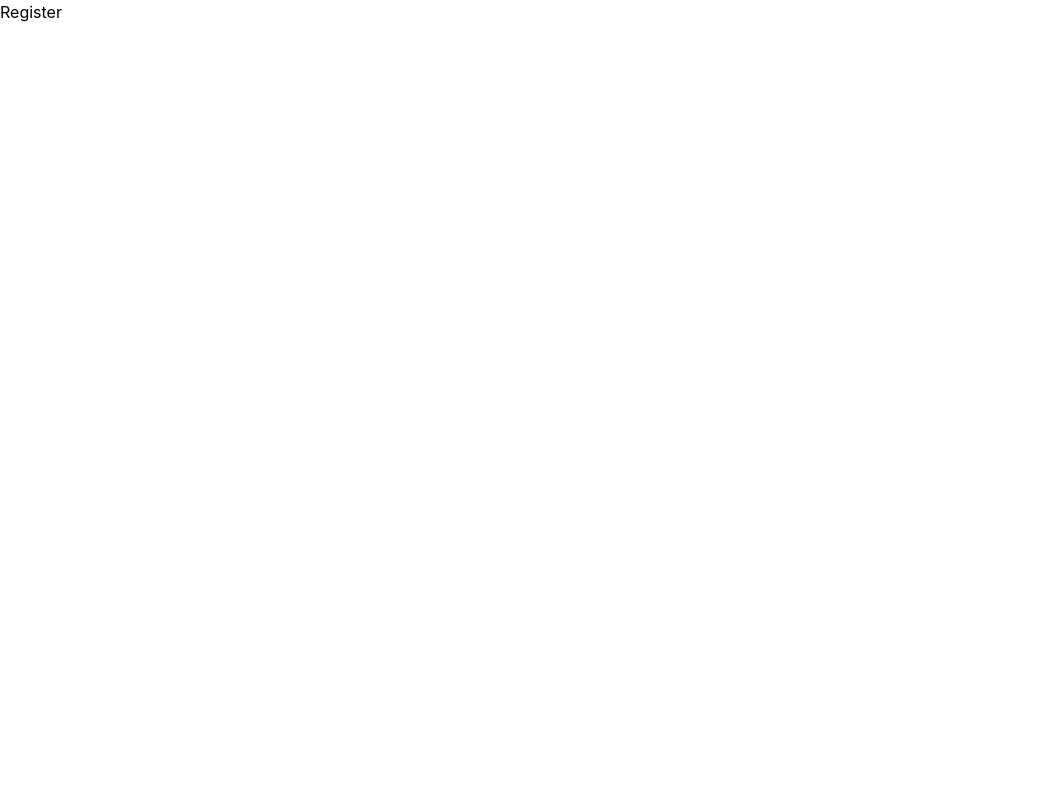
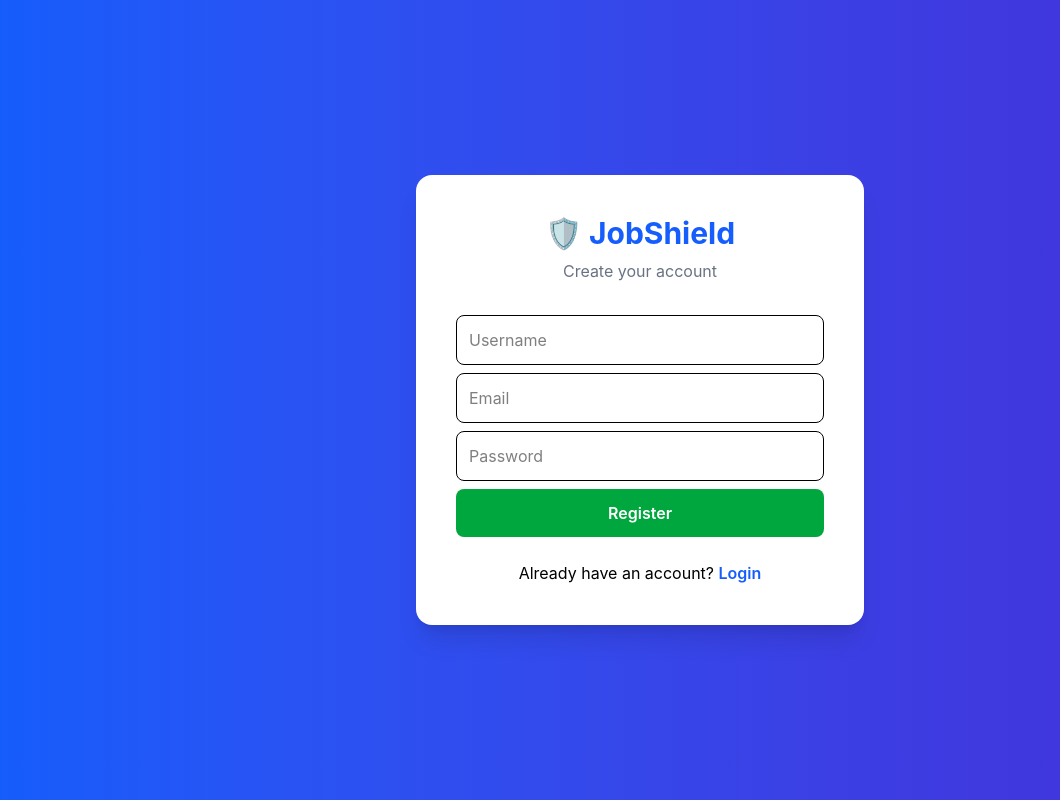
Before and after one commit to enlightened2003/JobShield, a React app in the folder frontend/: page /register in a window 1280 px wide. Shown: the whole page, without its empty margins (0-1060 px from the left). Built offline with nearby package versions, Linux system fonts and the light colour scheme; the HTML template or start-up script is replaced by a standard one.

Commit message:
Release JobShield v1.0

```diff
--- a/frontend/src/App.jsx
+++ b/frontend/src/App.jsx
@@ -3,12 +3,16 @@ import { Routes, Route } from "react-router-dom";
 import Login from "./pages/Login";
 import Register from "./pages/Register";
 import Dashboard from "./pages/Dashboard";
+import AnalyzeJob from "./pages/AnalyzeJob";
 import History from "./pages/History";
-import AnalyzeJob from "./pages/AnalyzeJob";
 import NotFound from "./pages/NotFound";
 
+import ProtectedRoute from "./components/ProtectedRoute";
+
 function App() {
+
     return (
+
         <Routes>
 
             <Route
@@ -23,17 +27,29 @@ function App() {
 
             <Route
                 path="/dashboard"
-                element={<Dashboard />}
+                element={
+                    <ProtectedRoute>
+                        <Dashboard />
+                    </ProtectedRoute>
+                }
             />
 
             <Route
                 path="/analyze"
-                element={<AnalyzeJob />}
+                element={
+                    <ProtectedRoute>
+                        <AnalyzeJob />
+                    </ProtectedRoute>
+                }
             />
 
             <Route
                 path="/history"
-                element={<History />}
+                element={
+                    <ProtectedRoute>
+                        <History />
+                    </ProtectedRoute>
+                }
             />
 
             <Route
@@ -42,7 +58,9 @@ function App() {
             />
 
         </Routes>
+
     );
+
 }
 
 export default App;
--- a/frontend/src/components/Navbar.jsx
+++ b/frontend/src/components/Navbar.jsx
@@ -1,23 +1,44 @@
+import { useNavigate } from "react-router-dom";
+
 function Navbar() {
+
+    const navigate = useNavigate();
+
+    const handleLogout = () => {
+
+        localStorage.removeItem("token");
+
+        navigate("/", { replace: true });
+
+    };
+
     return (
+
         <nav className="bg-white shadow-md px-8 py-4 flex justify-between items-center">
 
-            <h1 className="text-2xl font-bold text-blue-600">
-                JobShield
-            </h1>
+            <div>
+
+                <h1 className="text-2xl font-bold text-blue-600">
+                    🛡️ JobShield
+                </h1>
+
+                <p className="text-sm text-gray-500">
+                    AI Powered Job Scam Detection
+                </p>
+
+            </div>
 
             <button
-                className="bg-red-500 hover:bg-red-600 text-white px-4 py-2 rounded-lg"
-                onClick={() => {
-                    localStorage.removeItem("token");
-                    window.location.href = "/";
-                }}
+                onClick={handleLogout}
+                className="bg-red-500 hover:bg-red-600 transition text-white px-5 py-2 rounded-lg font-medium"
             >
                 Logout
             </button>
 
         </nav>
+
     );
+
 }
 
 export default Navbar;
--- /dev/null
+++ b/frontend/src/components/ProtectedRoute.jsx
@@ -0,0 +1,14 @@
+import { Navigate } from "react-router-dom";
+
+function ProtectedRoute({ children }) {
+
+    const token = localStorage.getItem("token");
+
+    if (!token) {
+        return <Navigate to="/" replace />;
+    }
+
+    return children;
+}
+
+export default ProtectedRoute;
--- a/frontend/src/pages/Login.jsx
+++ b/frontend/src/pages/Login.jsx
@@ -1,11 +1,15 @@
+import { useState } from "react";
 import { useForm } from "react-hook-form";
-import { useNavigate } from "react-router-dom";
+import { useNavigate, Link } from "react-router-dom";
 import { toast } from "react-toastify";
 
 import { loginUser } from "../services/authService";
 
 function Login() {
+
     const navigate = useNavigate();
+
+    const [loading, setLoading] = useState(false);
 
     const {
         register,
@@ -14,7 +18,11 @@ function Login() {
     } = useForm();
 
     const onSubmit = async (data) => {
+
         try {
+
+            setLoading(true);
+
             const response = await loginUser(
                 data.email,
                 data.password
@@ -25,7 +33,7 @@ function Login() {
                 response.access_token
             );
 
-            toast.success("Login Successful!");
+            toast.success("Login successful!");
 
             navigate("/dashboard");
 
@@ -33,19 +41,30 @@ function Login() {
 
             toast.error(
                 error.response?.data?.detail ||
-                "Login Failed"
+                "Login failed."
             );
+
+        } finally {
+
+            setLoading(false);
+
         }
+
     };
 
     return (
-        <div className="min-h-screen flex items-center justify-center bg-blue-600">
 
-            <div className="bg-white p-10 rounded-xl shadow-lg w-96">
+        <div className="min-h-screen flex items-center justify-center bg-gradient-to-r from-blue-600 to-indigo-700 p-4">
 
-                <h1 className="text-3xl font-bold text-center mb-6">
-                    JobShield
+            <div className="bg-white p-10 rounded-2xl shadow-xl w-full max-w-md">
+
+                <h1 className="text-3xl font-bold text-center text-blue-600">
+                    🛡️ JobShield
                 </h1>
+
+                <p className="text-center text-gray-500 mt-2 mb-8">
+                    AI Powered Job Scam Detection
+                </p>
 
                 <form onSubmit={handleSubmit(onSubmit)}>
 
@@ -59,7 +78,7 @@ function Login() {
                     />
 
                     {errors.email && (
-                        <p className="text-red-500 text-sm mb-3">
+                        <p className="text-red-500 text-sm mb-4">
                             {errors.email.message}
                         </p>
                     )}
@@ -81,17 +100,37 @@ function Login() {
 
                     <button
                         type="submit"
-                        className="w-full bg-blue-600 text-white p-3 rounded-lg hover:bg-blue-700 transition"
+                        disabled={loading}
+                        className={`w-full p-3 rounded-lg text-white font-semibold transition ${
+                            loading
+                                ? "bg-gray-400 cursor-not-allowed"
+                                : "bg-blue-600 hover:bg-blue-700"
+                        }`}
                     >
-                        Login
+                        {loading ? "Logging in..." : "Login"}
                     </button>
 
                 </form>
 
+                <p className="text-center mt-6">
+
+                    Don't have an account?{" "}
+
+                    <Link
+                        to="/register"
+                        className="text-blue-600 font-semibold hover:underline"
+                    >
+                        Register
+                    </Link>
+
+                </p>
+
             </div>
 
         </div>
+
     );
+
 }
 
 export default Login;
--- a/frontend/src/pages/Register.jsx
+++ b/frontend/src/pages/Register.jsx
@@ -1,5 +1,151 @@
+import { useState } from "react";
+import { useForm } from "react-hook-form";
+import { useNavigate, Link } from "react-router-dom";
+import { toast } from "react-toastify";
+
+import { registerUser } from "../services/authService";
+
 function Register() {
-  return <h1>Register</h1>;
+
+    const navigate = useNavigate();
+
+    const [loading, setLoading] = useState(false);
+
+    const {
+        register,
+        handleSubmit,
+        formState: { errors }
+    } = useForm();
+
+    const onSubmit = async (data) => {
+
+        try {
+
+            setLoading(true);
+
+            await registerUser(
+                data.username,
+                data.email,
+                data.password
+            );
+
+            toast.success("Registration successful!");
+
+            navigate("/");
+
+        } catch (error) {
+
+            toast.error(
+                error.response?.data?.detail ||
+                "Registration failed."
+            );
+
+        } finally {
+
+            setLoading(false);
+
+        }
+
+    };
+
+    return (
+
+        <div className="min-h-screen flex items-center justify-center bg-gradient-to-r from-blue-600 to-indigo-700 p-4">
+
+            <div className="bg-white p-10 rounded-2xl shadow-xl w-full max-w-md">
+
+                <h1 className="text-3xl font-bold text-center text-blue-600">
+                    🛡️ JobShield
+                </h1>
+
+                <p className="text-center text-gray-500 mt-2 mb-8">
+                    Create your account
+                </p>
+
+                <form onSubmit={handleSubmit(onSubmit)}>
+
+                    <input
+                        type="text"
+                        placeholder="Username"
+                        className="w-full border rounded-lg p-3 mb-2"
+                        {...register("username", {
+                            required: "Username is required"
+                        })}
+                    />
+
+                    {errors.username && (
+                        <p className="text-red-500 text-sm mb-4">
+                            {errors.username.message}
+                        </p>
+                    )}
+
+                    <input
+                        type="email"
+                        placeholder="Email"
+                        className="w-full border rounded-lg p-3 mb-2"
+                        {...register("email", {
+                            required: "Email is required"
+                        })}
+                    />
+
+                    {errors.email && (
+                        <p className="text-red-500 text-sm mb-4">
+                            {errors.email.message}
+                        </p>
+                    )}
+
+                    <input
+                        type="password"
+                        placeholder="Password"
+                        className="w-full border rounded-lg p-3 mb-2"
+                        {...register("password", {
+                            required: "Password is required",
+                            minLength: {
+                                value: 6,
+                                message: "Password must be at least 6 characters"
+                            }
+                        })}
+                    />
+
+                    {errors.password && (
+                        <p className="text-red-500 text-sm mb-4">
+                            {errors.password.message}
+                        </p>
+                    )}
+
+                    <button
+                        type="submit"
+                        disabled={loading}
+                        className={`w-full p-3 rounded-lg text-white font-semibold transition ${
+                            loading
+                                ? "bg-gray-400 cursor-not-allowed"
+                                : "bg-green-600 hover:bg-green-700"
+                        }`}
+                    >
+                        {loading ? "Creating Account..." : "Register"}
+                    </button>
+
+                </form>
+
+                <p className="text-center mt-6">
+
+                    Already have an account?{" "}
+
+                    <Link
+                        to="/"
+                        className="text-blue-600 font-semibold hover:underline"
+                    >
+                        Login
+                    </Link>
+
+                </p>
+
+            </div>
+
+        </div>
+
+    );
+
 }
 
 export default Register;
--- a/frontend/src/services/authService.js
+++ b/frontend/src/services/authService.js
@@ -1,6 +1,9 @@
 import api from "../api/axios";
 
+/* Login */
+
 export const loginUser = async (email, password) => {
+
     const formData = new URLSearchParams();
 
     formData.append("username", email);
@@ -18,13 +21,26 @@ export const loginUser = async (email, password) => {
     );
 
     return response.data;
+
 };
 
-export const registerUser = async (userData) => {
+/* Register */
+
+export const registerUser = async (
+    username,
+    email,
+    password
+) => {
+
     const response = await api.post(
         "/auth/register",
-        userData
+        {
+            username,
+            email,
+            password,
+        }
     );
 
     return response.data;
+
 };
```
Also changed, not shown: frontend/src/components/ImageUpload.jsx (+39 -20 lines), frontend/src/pages/AnalyzeJob.jsx (+29 -32 lines).
